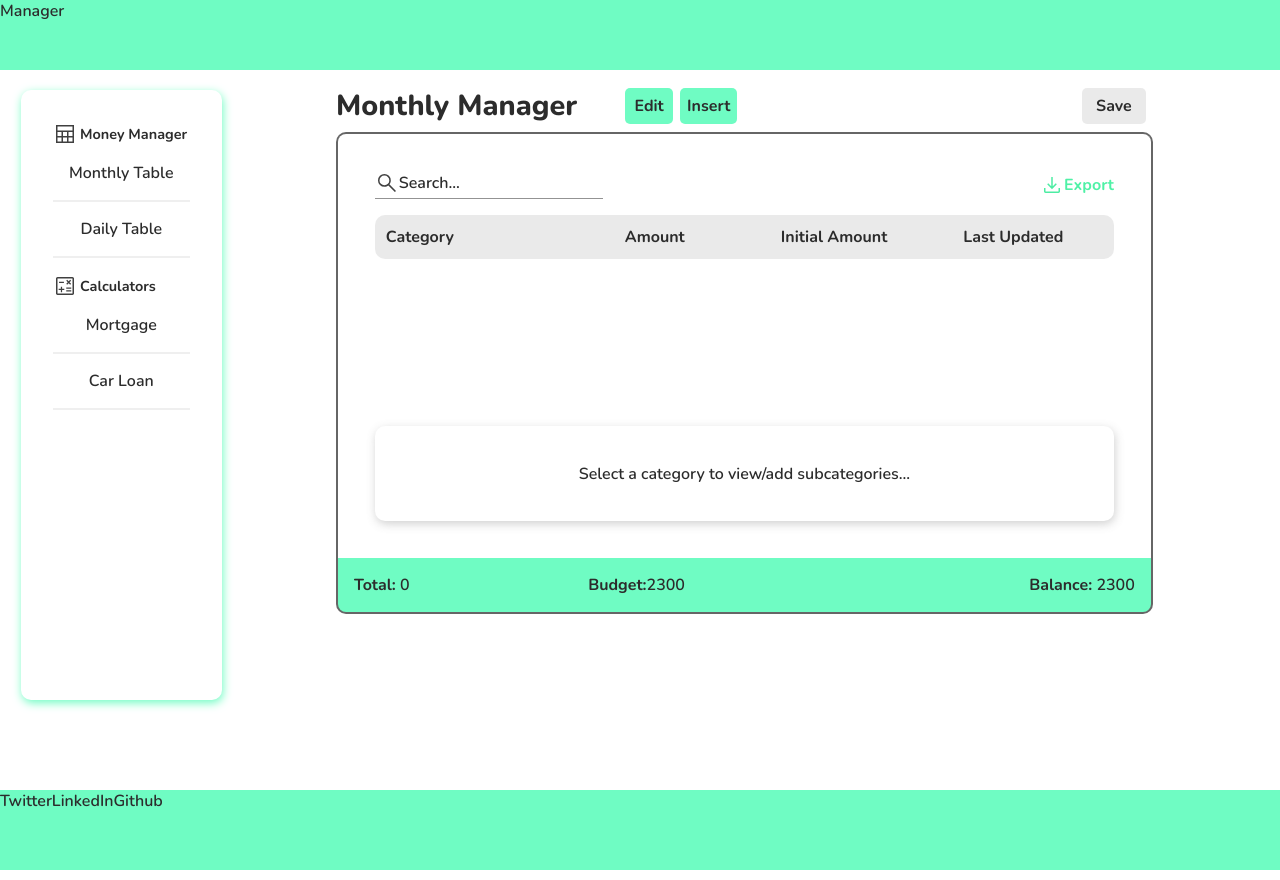
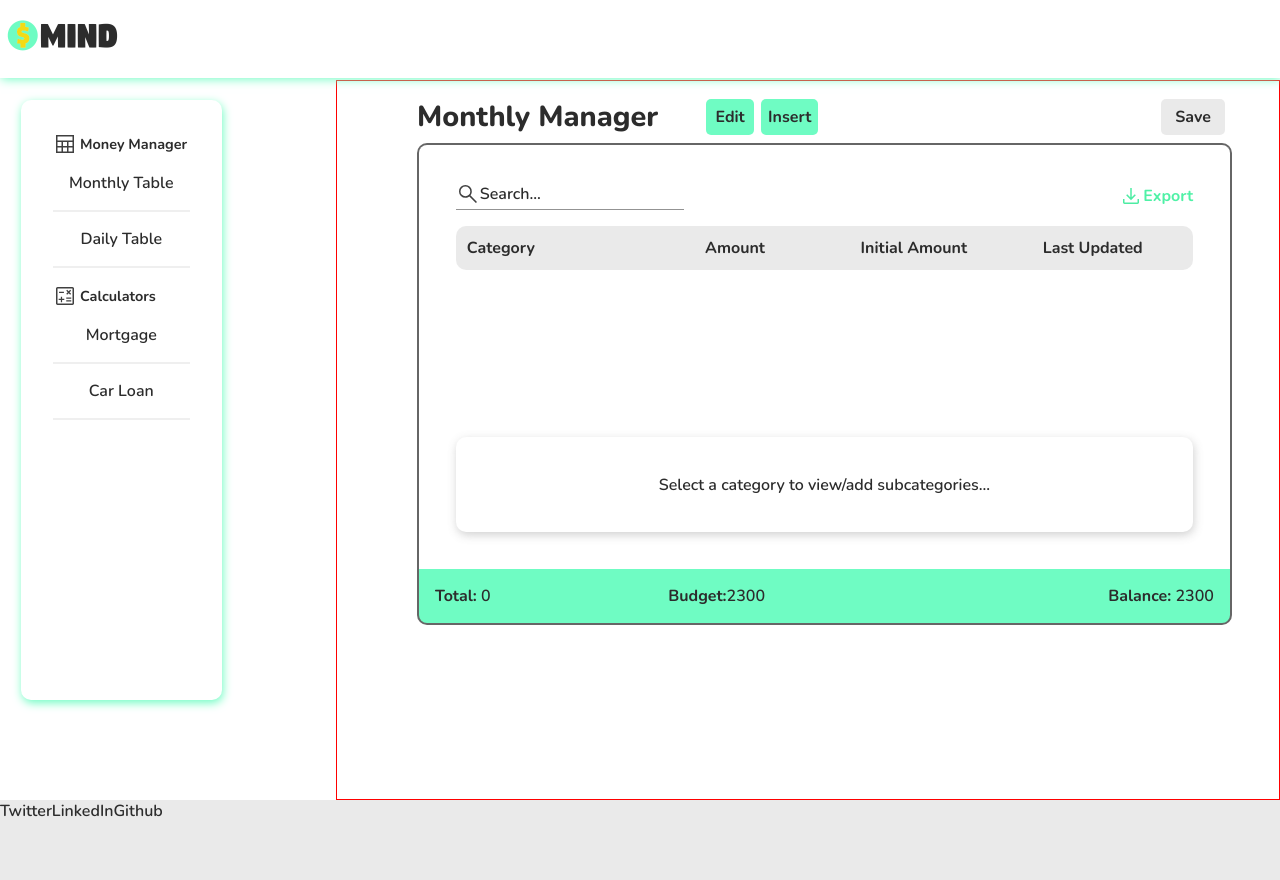
Before and after one commit to MtheMartian/moneymind, a React (Vite) app: page /manager in a window 1280 px wide. Built offline with nearby package versions, Linux system fonts and the light colour scheme.

Commit message:
in progress...

```diff
--- a/src/components/footer/footer.css
+++ b/src/components/footer/footer.css
@@ -1,5 +1,5 @@
 footer{
   width: 100vw;
   min-height: 80px;
-  background-color: rgb(111, 252, 195);
+  background-color: rgba(150, 150, 150, 0.2);
 }
--- a/src/components/main-header/MainHeader.css
+++ b/src/components/main-header/MainHeader.css
@@ -4,6 +4,11 @@
   top: 0;
   left: 0;
   right: 0;
-  background-color: rgb(111, 252, 195);
+  background-color: white;
+  box-shadow: 1px 1px 10px rgba(111, 252, 195, 1);
   z-index: 100;
 }
+
+.logo{
+  width: 128px;
+}
--- a/src/components/main-header/MainHeader.tsx
+++ b/src/components/main-header/MainHeader.tsx
@@ -1,5 +1,6 @@
 import { Link } from "react-router-dom";
 import './MainHeader.css';
+import logo from '../../assets/mmlogo.webp';
 
 export default function MainHeader(){
   return(
@@ -7,7 +8,9 @@ export default function MainHeader(){
       <nav>
         <ul>
           <li>
-            <Link to={"/manager"}>Manager</Link>
+            <Link to={"/manager"}>
+              <img className="logo" src={logo} alt="MoneyMind" />
+            </Link>
           </li>
         </ul>
       </nav>
--- a/src/components/manager-aside/manager-aside.css
+++ b/src/components/manager-aside/manager-aside.css
@@ -10,12 +10,13 @@
   justify-content: flex-start;
   gap: 1rem;
   left: 21px;
-  top: 90px;
+  top: 100px;
   bottom: 100px;
   border-radius: 10px;
   box-shadow: 1px 3px 10px rgba(111, 252, 195, 1);
   padding: 2rem;
   z-index: 100;
+  background-color: white;
 }
 
 .manager-side-menu-sections{
--- a/src/css/main.css
+++ b/src/css/main.css
@@ -13,10 +13,11 @@ body{
 }
 
 #money-manager{
-  margin-top: 70px;
-  margin-left: 11em;
+  margin-top: 80px;
+  margin-left: 21em;
   display: grid;
   place-items: start;
   height: calc(100vh - 80px);
   width: calc(100vw - 21em);
+  border: 1px solid red;
 }
--- a/src/pages/manager/components/custom-table/custom-table.css
+++ b/src/pages/manager/components/custom-table/custom-table.css
@@ -3,6 +3,8 @@
   --custom-table-grid: repeat(4, 1fr);
   --custom-table-border: 2px solid rgb(102, 102, 102);
   --custom-table-radius: 10px;
+  --primary-color: rgb(111, 252, 195);
+  --secondary-color: rgb(151, 247, 209);
 }
 
 /* ------- Custom Table (Main) ------- */
@@ -247,7 +249,7 @@
   justify-content: space-between;
   padding: 1em;
   width: 100%;
-  background-color: rgb(111, 252, 195);
+  background-color: var(--primary-color);
   border-bottom-left-radius: var(--custom-table-radius);
   border-bottom-right-radius: var(--custom-table-radius);
   border: var(--custom-table-border);
```
Also changed, not shown: src/assets/mmlogo.webp (added).
